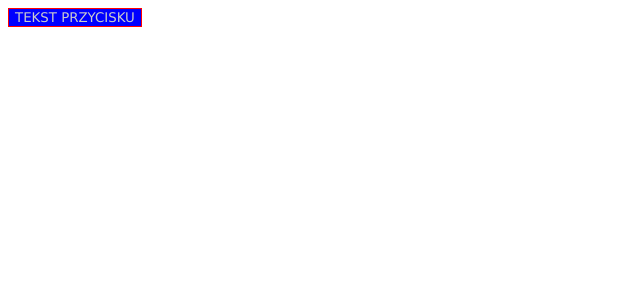
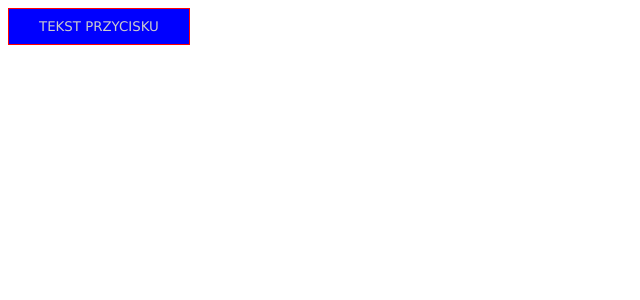
Before and after one commit to hugobosy/universal-components, a React (Create React App) app: page / in a window 1280 px wide. Shown: the top 300 px of the page, without its empty margins (0-640 px from the left). Built offline with nearby package versions, Linux system fonts and the light colour scheme.

Commit message:
add padding properties

```diff
--- a/src/App.tsx
+++ b/src/App.tsx
@@ -12,6 +12,7 @@ function App() {
         fontColor="#CCC"
         border="1px solid red"
         isUppercase
+        padding="10px 30px"
       />
     </div>
   );
--- a/src/components/button/Button.components.tsx
+++ b/src/components/button/Button.components.tsx
@@ -10,6 +10,7 @@ export const ButtonComponent: React.FC<ButtonTypes> = ({
   display,
   border,
   isUppercase,
+  padding,
 }) => {
   return (
     <Button
@@ -19,6 +20,7 @@ export const ButtonComponent: React.FC<ButtonTypes> = ({
       bgColor={bgColor}
       border={border}
       isUppercase={isUppercase}
+      padding={padding}
     >
       {text}
     </Button>
--- a/src/components/button/Button.style.ts
+++ b/src/components/button/Button.style.ts
@@ -43,4 +43,9 @@ export const Button = styled.button<Partial<ButtonTypes>>`
     css`
       text-transform: uppercase;
     `};
+  ${({ padding }) =>
+    padding &&
+    css`
+      padding: ${padding};
+    `};
 `;
--- a/src/components/button/Button.types.ts
+++ b/src/components/button/Button.types.ts
@@ -8,4 +8,5 @@ export interface ButtonTypes {
   border?: string;
   isUppercase?: boolean;
   display?: Display;
+  padding?: string;
 }
```
